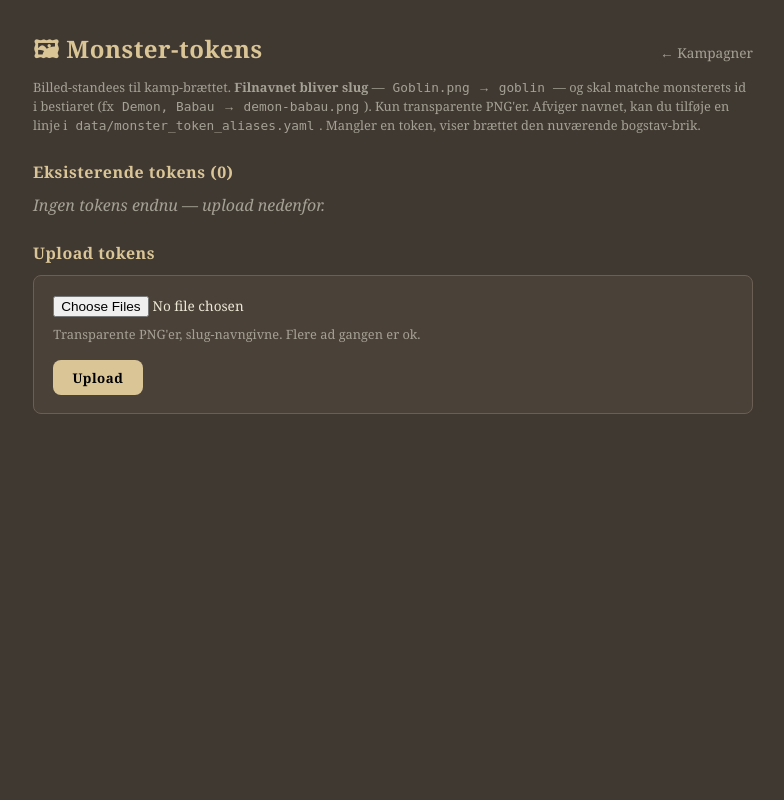
After one commit to MikkelKristiansen/flask-dnd-3.5_ynh, a Flask app: page /dm/monster-tokens in a window 1280 px wide. The commit adds this page. Shown: the whole page, without its empty margins (247-1031 px from the left). Run offline with Flask 3, Linux system fonts and the light colour scheme.

Commit message:
DM: browser-upload af monster-tokens (v2 upload-UI) (v1.153)
Lukker briefens sidste v2-punkt: monster-billed-tokens kan nu uploades/slettes i
web-UI'et i stedet for scp. Spejler dm_media-mønsteret.

- monster_tokens.py: tilføjer list_tokens/save_token/delete_token (modulet ejer i
  forvejen token-disk-I/O). Filnavn → slug (Goblin.png → goblin.png); kræver
  transparent PNG (magic-bytes); mappen oprettes af app-brugeren → filer ejes af
  flask_dnd (undgår portrætternes root-ejerskabs-500).
- dm.py: GET /dm/monster-tokens (side) + POST …/upload (flere) + POST …/<slug>/delete.
- templates/dm/monster_tokens.html: galleri (contain-thumbnails, genbruger serve-ruten
  /dm/monster_token/<slug>) + upload-form; link fra DM-forsiden.
- test_dm_routes.py: 4 tests (tom side, upload→slug+liste, ikke-PNG afvist, slet) i
  isoleret tmp-mappe.

Verificeret lokalt (venv): 623 passed (var 619). Ruter kørt via Flask-test-client.
Scope-afgrænsning v1 uændret: per monster-TYPE (ingen per-instans-override).

Co-Authored-By: Claude Opus 4.8 <noreply@anthropic.com>
Claude-Session: https://claude.ai/code/session_012AnU5fKicqnkREiigyg1Tj

```diff
--- a/manifest.toml
+++ b/manifest.toml
@@ -5,7 +5,7 @@ name = "D&D 3.5 Character Sheet"
 description.en = "Tablet-first web app for managing D&D 3.5 character sheets"
 description.da = "Tablet-first webapp til håndtering af D&D 3.5 karakterark"
 
-version = "1.152~ynh1"
+version = "1.153~ynh1"
 
 maintainers = ["MikkelKristiansen"]
 
--- a/sources/dm.py
+++ b/sources/dm.py
@@ -183,6 +183,42 @@ def delete_media(adventure, filename):
         abort(404)
     dm_media.delete_media(ds.adventure_dir(adventure), filename)
     return redirect(url_for("dm.adventure", adventure=adventure))
+
+
+# ── Monster-tokens (billed-standees, browser-upload) ─────────────────────────
+@dm_bp.route("/monster-tokens")
+def monster_tokens_page():
+    """Administrér monster-billed-tokens i browseren: se, upload, slet — erstatter
+    scp. Filnavnet bliver token-slug (goblin.png → 'goblin'); brættet viser standeen
+    for de monstre hvis slug matcher."""
+    return render_template("dm/monster_tokens.html",
+                           tokens=monster_tokens.list_tokens(),
+                           uploaded=request.args.get("uploaded"),
+                           error=request.args.get("error"))
+
+
+@dm_bp.route("/monster-tokens/upload", methods=["POST"])
+def upload_monster_tokens():
+    names, errors = [], []
+    for f in request.files.getlist("images"):
+        if not f or not f.filename:
+            continue
+        try:
+            names.append(monster_tokens.save_token(f))
+        except ValueError as e:
+            errors.append(f"{f.filename}: {e}")
+    q = {}
+    if names:
+        q["uploaded"] = ", ".join(names)
+    if errors:
+        q["error"] = " · ".join(errors)
+    return redirect(url_for("dm.monster_tokens_page", **q))
+
+
+@dm_bp.route("/monster-tokens/<slug>/delete", methods=["POST"])
+def delete_monster_token(slug):
+    monster_tokens.delete_token(slug)
+    return redirect(url_for("dm.monster_tokens_page"))
 
 
 # ── Encounter-tracker (R3) ───────────────────────────────────────────────────
--- a/sources/monster_tokens.py
+++ b/sources/monster_tokens.py
@@ -1,9 +1,11 @@
-"""Monster billed-token-opslag: monster-id → billedfil på disk.
+"""Monster billed-token-opslag + -administration: monster-id → billedfil på disk.
 
-Tvilling til portraits.py, men KUN opslag (ingen upload/skrivning i v1 — Mikkel
-scp'er slug-navngivne PNG'er ind i monster_tokens/ og chown'er til flask_dnd).
-Stier/slug kommer fra paths.py; modulet importerer aldrig app.py (ingen cyklisk
-import). Ruten (/dm/monster_token/<slug>) bliver i app.py og kalder herind.
+Tvilling til portraits.py. Både OPSLAG (token_lookup, injiceres i dm_board) og
+UPLOAD/SLET (v2 browser-UI: list_tokens/save_token/delete_token). Ved upload
+oprettes mappen af app-brugeren → filerne ejes af flask_dnd (undgår den root-
+ejerskabs-500'er portrætterne ramte). Modulet importerer aldrig app.py (ingen
+cyklisk import); ruterne (/dm/monster_token/<slug> + /dm/monster-tokens-siden)
+ligger i app.py/dm.py og kalder herind.
 
 Ansvarsgrænse: dette modul ejer AL disk-I/O og navn→fil-oversættelsen (inkl.
 alias-map). dm_board injiceres med token_lookup som en ren callable, så
@@ -12,6 +14,7 @@ view-modellen forbliver I/O-fri.
 from pathlib import Path
 
 from paths import MONSTER_TOKENS_DIR, MONSTER_TOKEN_EXTS, _safe_slug
+from portraits import _validate_portrait
 
 # Alias-map: catalog-id (eller dets slug) → filnavn-slug, for de tilfælde hvor
 # udklippets navn afviger fra monsterets id (danske id'er vs. engelske pawn-labels,
@@ -69,3 +72,48 @@ def token_lookup(ref: str) -> str | None:
         return None
     slug = token_slug(ref)
     return slug if token_path(slug) else None
+
+
+# ── Administration (v2 browser-UI) ───────────────────────────────────────────
+def _slug_from_filename(name: str) -> str:
+    """Filnavn → token-slug: stammen (uden endelse) gennem samme _safe_slug som
+    opslaget, så 'Demon, Babau.png' → 'demon-babau' (matcher crop_pawns-navngivningen)."""
+    stem = (name or "").replace("\\", "/").rsplit("/", 1)[-1].rsplit(".", 1)[0]
+    return _safe_slug(stem)
+
+
+def list_tokens() -> list[str]:
+    """Slugs for de token-billeder der ligger i mappen (sorteret). Tom/manglende
+    mappe → tom liste."""
+    if not MONSTER_TOKENS_DIR.exists():
+        return []
+    exts = set(MONSTER_TOKEN_EXTS)
+    return sorted(p.stem for p in MONSTER_TOKENS_DIR.iterdir()
+                  if p.is_file() and p.suffix.lower().lstrip(".") in exts)
+
+
+def save_token(file) -> str:
+    """Validér + gem ét uploadet monster-token. Filnavnet bliver token-slug
+    (<slug>.png). Kræver en (transparent) PNG. Returnerer slug; rejser ValueError
+    ved fejl. Mappen oprettes af app-brugeren → filerne ejes af flask_dnd."""
+    raw = _validate_portrait(file)                     # None hvis tom, ValueError hvis ikke-billede
+    if raw is None:
+        raise ValueError("Ingen fil valgt.")
+    if raw[:8] != b"\x89PNG\r\n\x1a\n":
+        raise ValueError("Token skal være en (transparent) PNG.")
+    slug = _slug_from_filename(getattr(file, "filename", ""))
+    if not slug:
+        raise ValueError("Ugyldigt filnavn.")
+    MONSTER_TOKENS_DIR.mkdir(parents=True, exist_ok=True)
+    (MONSTER_TOKENS_DIR / f"{slug}.png").write_bytes(raw)
+    return slug
+
+
+def delete_token(slug: str) -> bool:
+    """Slet et token-billede (sikker slug via token_path — ingen traversal).
+    True hvis en fil blev slettet."""
+    p = token_path(slug)
+    if p and p.exists():
+        p.unlink()
+        return True
+    return False
--- a/sources/templates/dm/index.html
+++ b/sources/templates/dm/index.html
@@ -53,7 +53,10 @@ form.new.inline .btn{margin-top:0;}
 <div class="wrap">
   <div class="top">
     <h1>🗺 DM — Kampagner</h1>
-    <a class="back" href="{{ url_for('index') }}">← Karakterer</a>
+    <span>
+      <a class="back" href="{{ url_for('dm.monster_tokens_page') }}">🖼 Monster-tokens</a> ·
+      <a class="back" href="{{ url_for('index') }}">← Karakterer</a>
+    </span>
   </div>
 
   {% if adv_error %}<div class="flash err">{{ adv_error }}</div>{% endif %}
--- /dev/null
+++ b/sources/templates/dm/monster_tokens.html
@@ -0,0 +1,92 @@
+<!DOCTYPE html>
+<html lang="da">
+<head>
+<meta charset="UTF-8">
+<meta name="viewport" content="width=device-width, initial-scale=1.0">
+<title>Monster-tokens</title>
+<style>
+:root{--bg:#403932;--surface:#4a4139;--card:#554c43;--accent:#DAC597;
+--text:#ede7d5;--muted:#a5a195;--border:#6b5f53;--red:#b5432c;--ok:#7fa86b;}
+*{box-sizing:border-box;margin:0;padding:0;}
+body{background:var(--bg);color:var(--text);font-family:Georgia,serif;min-height:100vh;
+ padding:2rem 1rem;display:flex;flex-direction:column;align-items:center;}
+a{color:var(--accent);}
+.wrap{width:100%;max-width:720px;}
+.top{display:flex;justify-content:space-between;align-items:baseline;margin-bottom:.3rem;}
+h1{color:var(--accent);font-size:1.5rem;letter-spacing:.5px;}
+h2{color:var(--accent);font-size:1rem;margin:1.6rem 0 .7rem;letter-spacing:.5px;}
+.back{font-size:.85rem;text-decoration:none;color:var(--muted);}
+.back:hover{color:var(--accent);}
+.hint{color:var(--muted);font-size:.8rem;line-height:1.5;}
+.hint code{background:var(--bg);padding:.05rem .3rem;border-radius:4px;}
+.flash{border-radius:6px;padding:.5rem .8rem;margin:.8rem 0;font-size:.85rem;}
+.flash.ok{background:#33402b;color:var(--ok);border:1px solid var(--ok);}
+.flash.err{background:#402b28;color:#e0947f;border:1px solid var(--red);}
+.grid{display:grid;grid-template-columns:repeat(auto-fill,minmax(150px,1fr));gap:.8rem;}
+.tile{background:var(--surface);border:1px solid var(--border);border-radius:8px;
+ overflow:hidden;display:flex;flex-direction:column;}
+/* Transparente standees: vis HELE figuren (contain) på et neutralt felt. */
+.tile img{width:100%;height:120px;object-fit:contain;background:
+ repeating-conic-gradient(#4a4139 0% 25%, #554c43 0% 50%) 50% / 20px 20px;
+ display:block;padding:.35rem;}
+.tile .fn{font-size:.72rem;color:var(--text);padding:.35rem .5rem;word-break:break-all;flex:1;}
+.tile .row{display:flex;justify-content:space-between;align-items:center;
+ padding:0 .5rem .45rem;}
+.tile code{font-size:.66rem;color:var(--muted);}
+.del{background:var(--card);border:1px solid var(--border);color:var(--text);
+ font-size:.7rem;padding:.2rem .5rem;border-radius:5px;cursor:pointer;font-family:inherit;}
+.del:hover{border-color:var(--red);color:var(--red);}
+.empty{color:var(--muted);font-style:italic;}
+form.up{background:var(--surface);border:1px solid var(--border);border-radius:8px;
+ padding:1.1rem 1.2rem;margin-top:.6rem;}
+input[type=file]{color:var(--text);font-family:inherit;font-size:.85rem;width:100%;}
+.btn{margin-top:1rem;background:var(--accent);color:#000;border:none;font-weight:bold;
+ font-family:inherit;padding:.55rem 1.2rem;border-radius:8px;cursor:pointer;letter-spacing:.5px;}
+.btn:hover{filter:brightness(1.08);}
+</style>
+</head>
+<body>
+<div class="wrap">
+  <div class="top">
+    <h1>🖼 Monster-tokens</h1>
+    <span><a class="back" href="{{ url_for('dm.index') }}">← Kampagner</a></span>
+  </div>
+  <p class="hint">Billed-standees til kamp-brættet. <strong>Filnavnet bliver slug</strong> —
+    <code>Goblin.png</code> → <code>goblin</code> — og skal matche monsterets id i bestiaret
+    (fx <code>Demon, Babau</code> → <code>demon-babau.png</code>). Kun transparente PNG'er.
+    Afviger navnet, kan du tilføje en linje i <code>data/monster_token_aliases.yaml</code>.
+    Mangler en token, viser brættet den nuværende bogstav-brik.</p>
+
+  {% if uploaded %}<div class="flash ok">Uploadet: {{ uploaded }}</div>{% endif %}
+  {% if error %}<div class="flash err">{{ error }}</div>{% endif %}
+
+  <h2>Eksisterende tokens ({{ tokens|length }})</h2>
+  {% if tokens %}
+  <div class="grid">
+    {% for s in tokens %}
+    <div class="tile">
+      <img src="{{ url_for('monster_token', slug=s) }}" alt="{{ s }}" loading="lazy">
+      <div class="row">
+        <code>{{ s }}</code>
+        <form method="post" action="{{ url_for('dm.delete_monster_token', slug=s) }}"
+              onsubmit="return confirm('Slet token ' + {{ s|tojson }} + '?');">
+          <button class="del" type="submit">🗑</button>
+        </form>
+      </div>
+    </div>
+    {% endfor %}
+  </div>
+  {% else %}
+  <p class="empty">Ingen tokens endnu — upload nedenfor.</p>
+  {% endif %}
+
+  <h2>Upload tokens</h2>
+  <form class="up" method="post" enctype="multipart/form-data"
+        action="{{ url_for('dm.upload_monster_tokens') }}">
+    <input type="file" name="images" accept="image/png" multiple required>
+    <p class="hint" style="margin-top:.5rem">Transparente PNG'er, slug-navngivne. Flere ad gangen er ok.</p>
+    <button class="btn" type="submit">Upload</button>
+  </form>
+</div>
+</body>
+</html>
```
Also changed, not shown: sources/test_dm_routes.py (+53 -0 lines).
